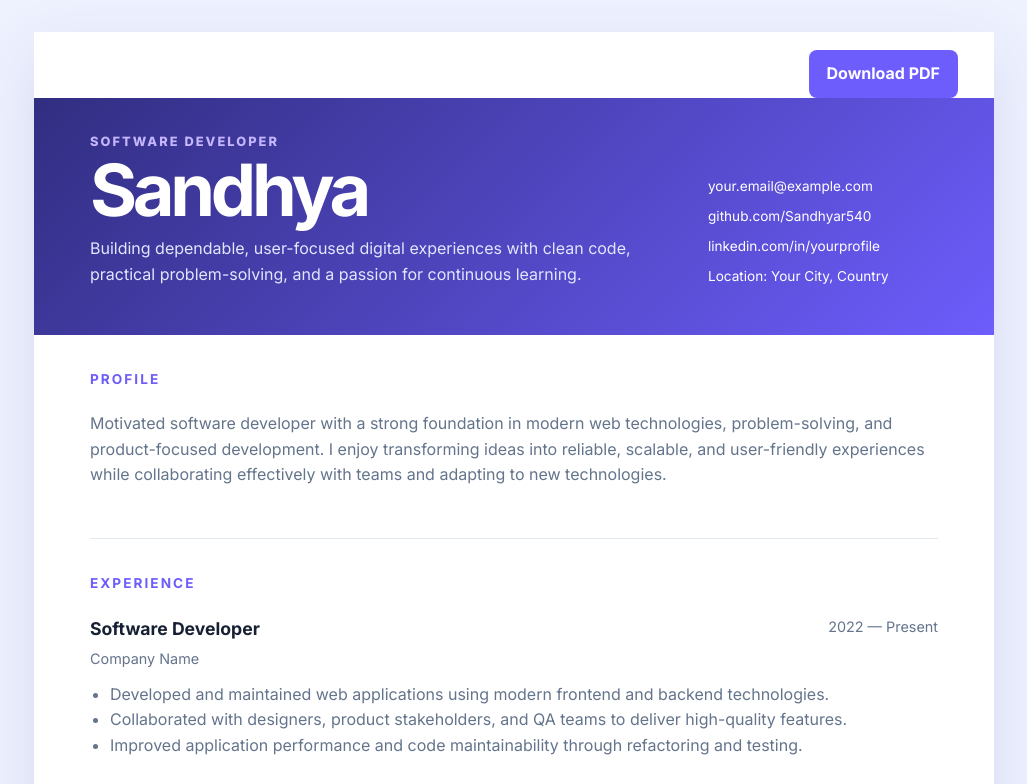
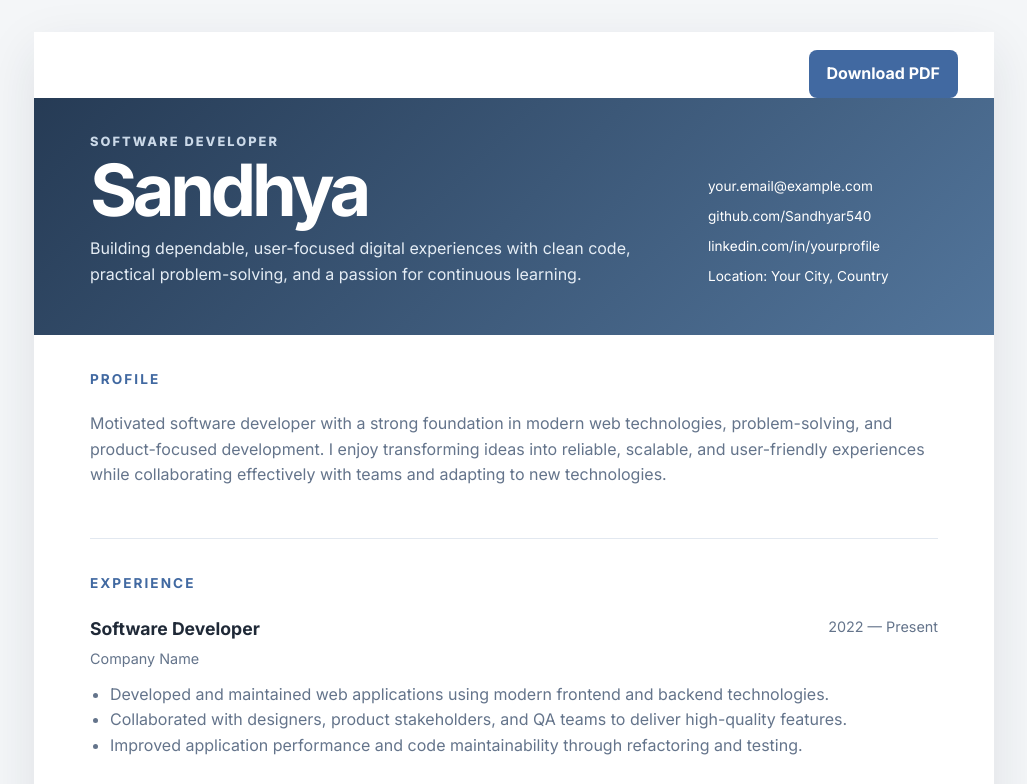
Before and after one commit to Sandhyar540/Sandhya, a plain HTML site: page index.html in a window 1280 px wide. Shown: the top 784 px of the page, without its empty margins (126-1153 px from the left). Drawn offline with Linux system fonts and the light colour scheme.

Commit message:
Use a subtle professional resume color palette

```diff
--- a/styles.css
+++ b/styles.css
@@ -1,14 +1,14 @@
 * { box-sizing: border-box; }
-:root { --ink: #172033; --muted: #64748b; --accent: #6d5dfc; --line: #e2e8f0; }
-body { margin: 0; padding: 32px 16px; color: var(--ink); background: #eef2ff; font-family: Inter, Arial, sans-serif; line-height: 1.6; }
-.page-shell { max-width: 960px; margin: auto; background: #fff; box-shadow: 0 20px 60px #312e811f; }
+:root { --ink: #1f2937; --muted: #64748b; --accent: #4169a1; --line: #e2e8f0; }
+body { margin: 0; padding: 32px 16px; color: var(--ink); background: #f4f6f8; font-family: Inter, Arial, sans-serif; line-height: 1.6; }
+.page-shell { max-width: 960px; margin: auto; background: #fff; box-shadow: 0 18px 50px rgba(30, 41, 59, .10); }
 .toolbar { display: flex; justify-content: flex-end; padding: 18px 36px 0; }
 .print-button { border: 0; border-radius: 8px; padding: 11px 18px; color: #fff; background: var(--accent); font: inherit; font-weight: 700; cursor: pointer; }
-.print-button:hover { background: #5848e8; }
-.hero { display: flex; justify-content: space-between; gap: 32px; padding: 34px 56px 48px; color: #fff; background: linear-gradient(135deg, #312e81, #6d5dfc); }
+.print-button:hover { background: #345786; }
+.hero { display: flex; justify-content: space-between; gap: 32px; padding: 34px 56px 48px; color: #fff; background: linear-gradient(135deg, #263b55, #52759b); }
 .hero h1 { margin: 2px 0 10px; font-size: clamp(2.4rem, 7vw, 4.5rem); line-height: 1; letter-spacing: -.06em; }
-.eyebrow { margin: 0; color: #c4b5fd; font-size: .8rem; font-weight: 800; letter-spacing: .16em; text-transform: uppercase; }
-.tagline { max-width: 570px; margin: 0; color: #e0e7ff; }
+.eyebrow { margin: 0; color: #cbd9e8; font-size: .8rem; font-weight: 800; letter-spacing: .16em; text-transform: uppercase; }
+.tagline { max-width: 570px; margin: 0; color: #e5edf5; }
 .hero__meta { display: grid; align-content: end; gap: 8px; min-width: 230px; font-size: .85rem; }
 .hero__meta a { color: #fff; text-decoration: none; }
 .resume { padding: 0 56px 36px; }
@@ -25,7 +25,7 @@
 .project p { margin: 6px 0 0; }
 .two-column { display: grid; grid-template-columns: 1fr 1fr; gap: 56px; border-bottom: 0; }
 .skill-list { display: flex; flex-wrap: wrap; gap: 8px; }
-.skill-list span { padding: 7px 11px; border-radius: 999px; color: #4338ca; background: #eef2ff; font-size: .82rem; font-weight: 600; }
+.skill-list span { padding: 7px 11px; border-radius: 999px; color: #34577d; background: #edf3f8; font-size: .82rem; font-weight: 600; }
 .education h3 { font-size: 1rem; }
 @media (max-width: 680px) { body { padding: 0; } .toolbar { padding: 16px 20px 0; } .hero { display: block; padding: 28px 20px 36px; } .hero__meta { margin-top: 24px; } .resume { padding: 0 20px 24px; } .two-column { grid-template-columns: 1fr; gap: 28px; } .entry__header { display: block; } .entry__date { display: block; margin-top: 4px; } }
 @media print { body { padding: 0; background: #fff; } .page-shell { box-shadow: none; max-width: none; } .toolbar { display: none; } .hero { padding-top: 34px; } a { color: inherit; text-decoration: none; } }
```
